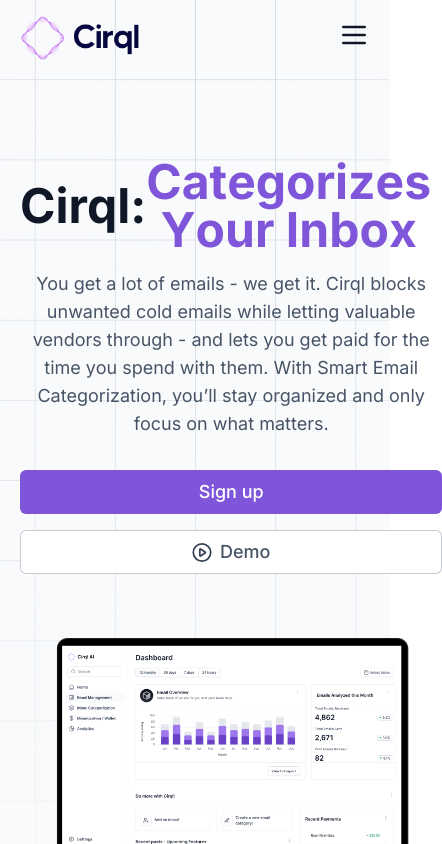
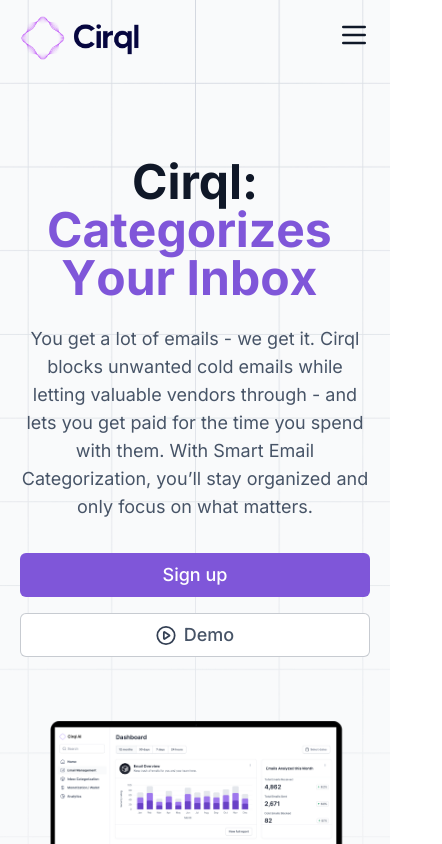
Before and after one commit to UmairWaraich07/cirql-landing-page, a Next.js app: page / in a window 390 px wide. Shown: the top 844 px of the page, 442 px wide, since content can reach past the window. Built offline with nearby package versions, Linux system fonts and the light colour scheme.

Commit message:
fix the headline flip words on smaller devices

```diff
--- a/components/Home/Hero.tsx
+++ b/components/Home/Hero.tsx
@@ -19,8 +19,9 @@
         {/* Hero content */}
         <div className=" mt-[5vh] grid items-center justify-items-center gap-16 sm:gap-20 px-5 sm:px-10 lg:px-16 py-10 md:py-24">
           <div className="max-w-4xl mx-auto text-center">
-            <h1 className="h1-bold flex items-center justify-center">
-              Cirql: <FlipWords className="text-center" words={words} />{" "}
+            <h1 className="h1-bold lg:flex lg:items-center lg:justify-center">
+              Cirql: <br className="lg:hidden" />{" "}
+              <FlipWords className="text-center" words={words} />{" "}
             </h1>
             <p className="text-lg sm:text-xl mt-4 sm:mt-6 ">
               You get a lot of emails - we get it. Cirql blocks unwanted cold
--- a/components/ui/flip-words.tsx
+++ b/components/ui/flip-words.tsx
@@ -83,7 +83,7 @@
                 delay: hasStarted ? wordIndex * 0.3 : 0,
                 duration: 0.3,
               }}
-              className="inline-block whitespace-nowrap"
+              className="inline-block whitespace-normal"
             >
               {word.split("").map((letter, letterIndex) => (
                 <motion.span
```
